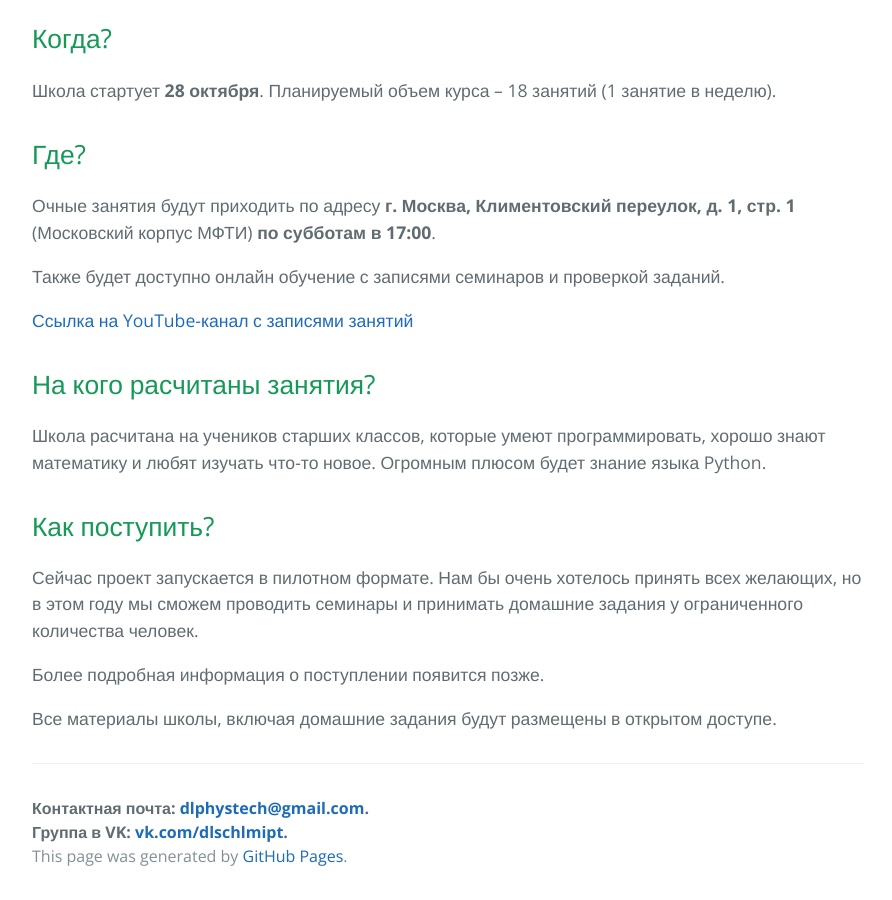
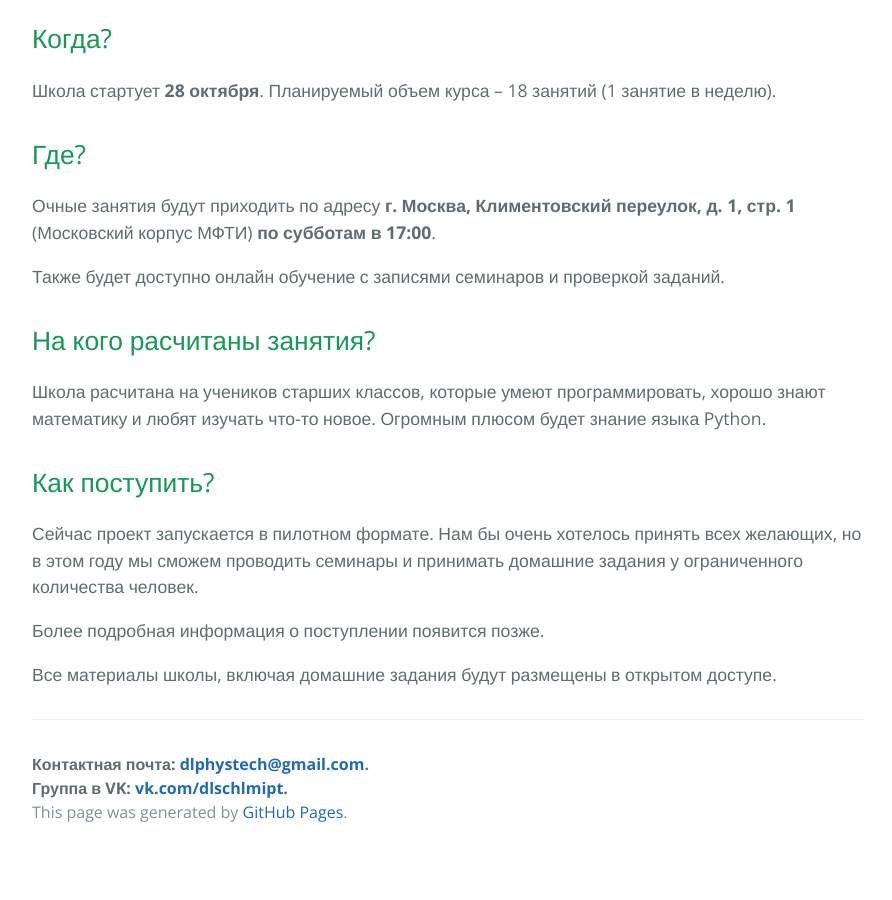
Before and after one commit to deeppavlov/dlschl, a Jekyll site: the page built from docs/index.md, in a window 1280 px wide and 900 px high, scrolled down 724 px. Shown: the whole window, without its empty margins (192-1084 px from the left). Built offline with Jekyll 4.4.1, drawn with Linux system fonts in a browser that asks for light colours; our own code applies the rules of GitHub Pages for plain Markdown files; after the commit the page ends 1580 px from its top, so only the background shows below that.

Commit message:
Update index.md

```diff
--- a/docs/index.md
+++ b/docs/index.md
@@ -12,8 +12,6 @@
 
 Также будет доступно онлайн обучение с записями семинаров и проверкой заданий.
 
-[Ссылка на YouTube-канал с записями занятий](https://www.youtube.com/channel/UCFTNoZYjkg-3LZTHrHfV1nQ "Ссылка на YouTube-канал с записями занятий")
-
 ## На кого расчитаны занятия?
 
 Школа расчитана на учеников старших классов, которые умеют программировать, хорошо знают математику и любят изучать что-то новое. Огромным плюсом будет знание языка Python.
```
